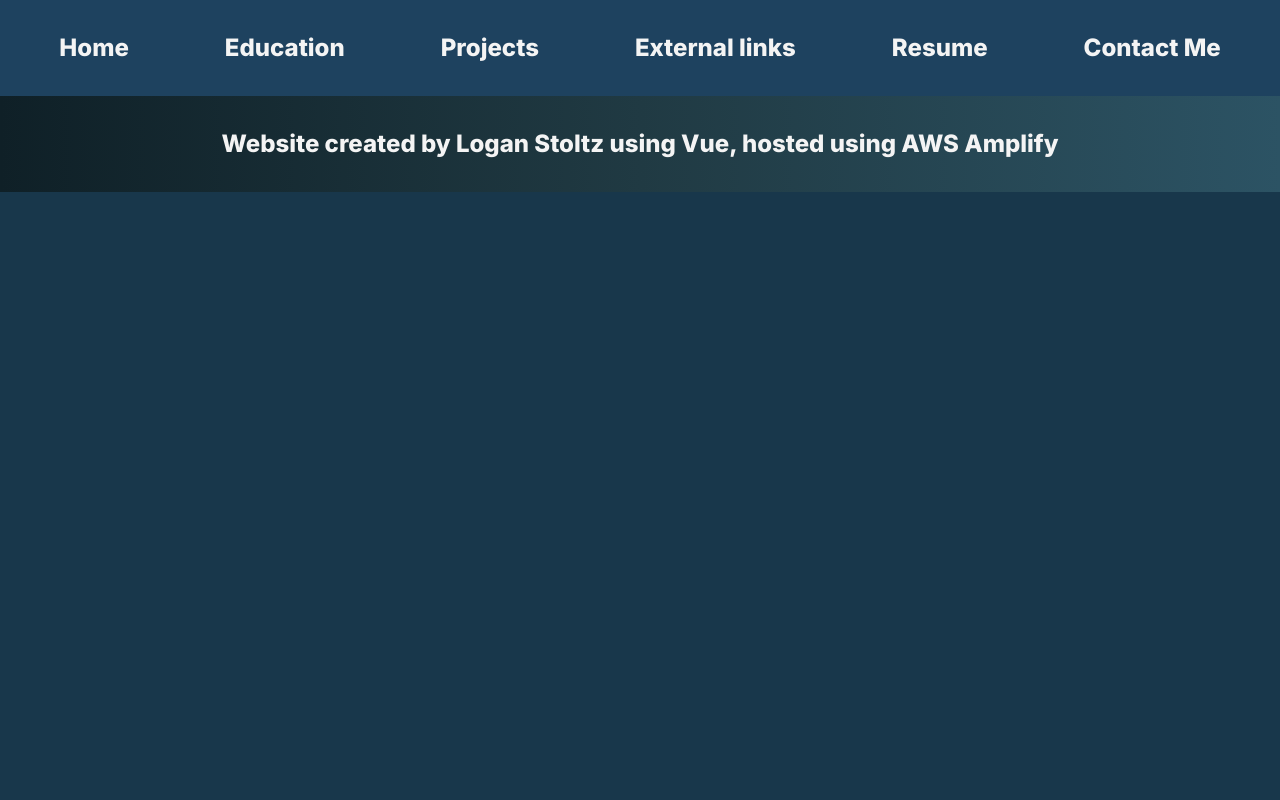
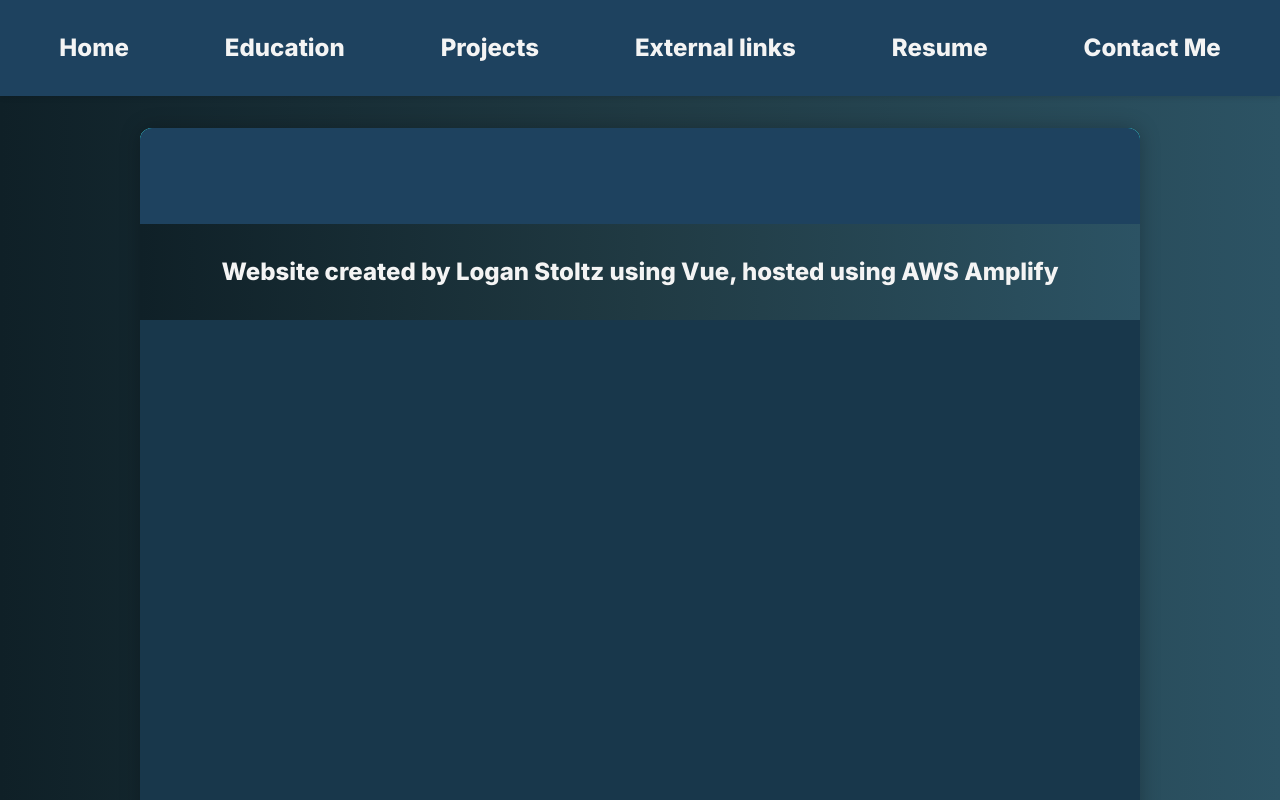
Before and after one commit to LoganStoltz/Vue-Portfolio, a Vue app: page /resume in a window 1280 px wide. Shown: the top 800 px of the page. Built offline with nearby package versions, Linux system fonts and the light colour scheme; the HTML template or start-up script is replaced by a standard one.

Commit message:
Animation Update and Added an old resume as placeholder on resume page

```diff
--- a/src/App.vue
+++ b/src/App.vue
@@ -59,11 +59,11 @@
 
 
 .slide-in-enter-active {
-  transition: all 0.5s ease;
+  transition: all 0.75s ease;
 }
 .slide-in-enter-from {
   opacity: 0;
-  transform: translateX(100px);
+  transform: translateX(300px);
 }
 .slide-in-enter-to {
   opacity: 1;
--- a/src/components/Contact.vue
+++ b/src/components/Contact.vue
@@ -1,9 +1,11 @@
 <template>
   <section class="contact-main-section">
-    <div class="contact-header">
+    <transition name="slide-in">
+      <div class="contact-header" v-if="visibleHeader">
         <h1>Contact Me</h1>
         <p>Welcome to the contact page, Thank you for your consideration.</p>
       </div>
+    </transition>
 
     <form class="contact-form" @submit.prevent="submitForm">
       <div class="form-group">
@@ -31,8 +33,14 @@
   </section>
 </template>
 
-<script setup>
+<script>
 import { reactive } from 'vue';
+import { defineComponent, ref, onMounted } from 'vue';
+
+export default defineComponent({
+  name: 'Contact Me',
+  setup() {
+    const visibleHeader = ref(false);
 
     const form = reactive({
       name: '',
@@ -41,13 +49,25 @@
       message: ''
     });
 
-function submitForm() {
+    const submitForm = () => {
       alert(`Thanks, ${form.name}! Your message has been sent.`);
       form.name = '';
       form.email = '';
       form.phone = '';
       form.message = '';
     }
+
+    onMounted(() => {
+      visibleHeader.value = true;
+    });
+
+    return {
+      visibleHeader,
+      form,
+      submitForm
+    };
+  }
+});
 </script>
 
 <style scoped>
@@ -58,6 +78,7 @@
   background: var(--main-background-dark);
   padding: 4rem 5%;
   min-height: 100vh;
+  overflow-x: hidden;
 }
 
 .contact-header {
--- a/src/components/ExternalLinks.vue
+++ b/src/components/ExternalLinks.vue
@@ -1,24 +1,25 @@
 <template>
   <section class="contact-main-section">
-    <div class="contact-header">
+    <transition name="slide-in">
+      <div class="contact-header" v-if="visibleHeader">
         <h1>Links and Social Media</h1>
-      <p> Welcome to the links and External wepsites page, feel free to look at all my work and contributions</p>
+        <p> Welcome to the links and External wepsites page. Feel free to look at all my work and contributions</p>
       </div>
-
+    </transition>
     <div class="contact-section">
-      <div class="contact-links">
+      <transition-group name="fade" tag="div" class="contact-links">
         <a
           class="contact-link"
           target="_blank"
           rel="noopener"
-          v-for="conlink in conlinks"
+          v-for="conlink in visibleConlinks"
           :key="conlink.id"
           :href="conlink.link"
         >
           <h3>{{ conlink.name }}</h3>
           <component :is="conlink.icon" width="50" height="50" />
         </a>
-      </div>
+      </transition-group>
 
       <div class="contact-image">
         <img src="@/assets/contact-page-image.png.png" alt="Logan Stoltz" />
@@ -27,26 +28,42 @@
   </section>
 </template>
 
-<script setup>
-import { reactive } from 'vue';
+<script>
+import { defineComponent, ref, onMounted } from 'vue';
 import GithubIcon from '@/assets/github.svg';
 import LinkedInIcon from '@/assets/linkedin.svg';
 import HackerRankIcon from '@/assets/hackerrank.svg';
 import LeetCodeIcon from '@/assets/leetcode.svg';
 
-const form = reactive({
-  name: '',
-  email: '',
-  phone: '',
-  message: ''
-});
-
-const conlinks = [
+export default defineComponent({
+  name: 'Links',
+  setup() {
+    const allConlinks = [
       { id: 1, name: 'GitHub', link: 'https://github.com/LoganStoltz', icon: GithubIcon},
       { id: 2, name: 'LinkedIn', link: 'https://www.linkedin.com/in/logan-stoltz/', icon: LinkedInIcon},
       { id: 3, name: 'HackerRank', link: 'https://www.hackerrank.com/profile/loganstoltz1234', icon: HackerRankIcon},
       { id: 4, name: 'LeetCode', link: 'https://leetcode.com/u/lstoltz/', icon: LeetCodeIcon}
     ];
+
+    const visibleHeader = ref(false);
+    const visibleConlinks = ref([]);
+    const delay = 500;
+
+    onMounted(() => {
+      visibleHeader.value = true;
+      allConlinks.forEach((conlink, index) => {
+        setTimeout(() => {
+          visibleConlinks.value.push(conlink);
+        }, index * delay);
+      });
+    });
+
+    return {
+      visibleHeader,
+      visibleConlinks
+    };
+  }
+});
 </script>
 
 <style scoped>
@@ -57,6 +74,7 @@
   background: var(--main-background-dark);
   padding: 4rem 5%;
   min-height: 100vh;
+  overflow-x: hidden;
 }
 
 .contact-header {
@@ -139,6 +157,18 @@
   border-radius: 16px;
 }
 
+.fade-enter-active {
+  transition: all 0.5s ease;
+}
+.fade-enter-from {
+  opacity: 0;
+  transform: translateY(20px);
+}
+.fade-enter-to {
+  opacity: 1;
+  transform: translateY(0);
+}
+
 /* Responsive */
 @media (max-width: 768px) {
   .contact-section {
--- a/src/components/Resume.vue
+++ b/src/components/Resume.vue
@@ -1,13 +1,39 @@
 <template>
-
+  <div class="pdf-viewer">
+    <iframe
+      :src="pdfUrl"
+      width="100%"
+      height="1122px"
+      style="border: none"
+    ></iframe>
+  </div>
 </template>
 
 <script>
+import pdfFile from '@/assets/LoganStoltzPortfolio.pdf';
+
 export default {
-
-}
+  data() {
+    return {
+      pdfUrl: pdfFile
+    };
+  }
+};
 </script>
 
-<style>
+<style scoped>
+.pdf-viewer {
+  background: var(--main-background-dark);
+  padding: 2rem;
+  display: flex;
+  justify-content: center;
+}
 
+iframe {
+  max-width: 1000px;
+  width: 100%;
+  box-shadow: 0 0 20px rgba(0, 0, 0, 0.25);
+  border-radius: 12px;
+  background: white;
+}
 </style>
```
Lines whose indentation alone changed are shown as unchanged.
